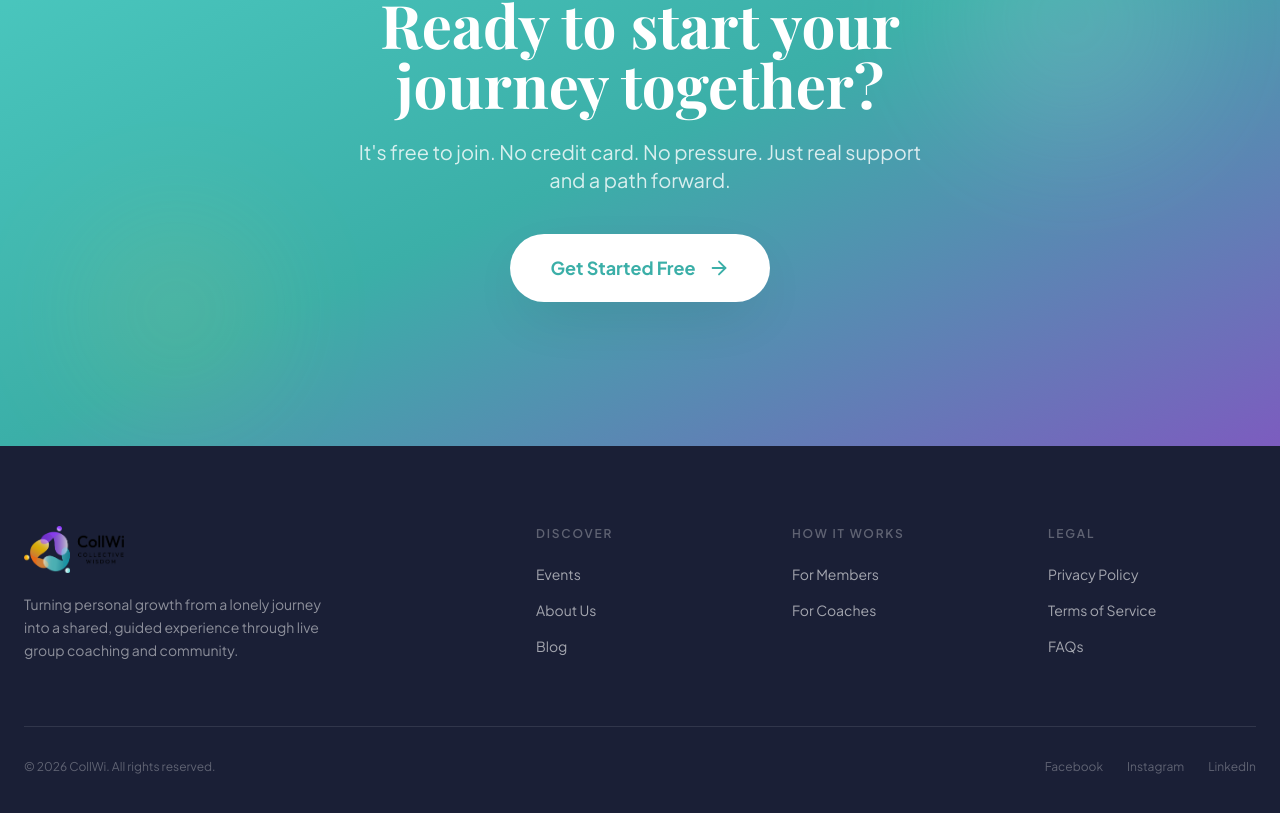
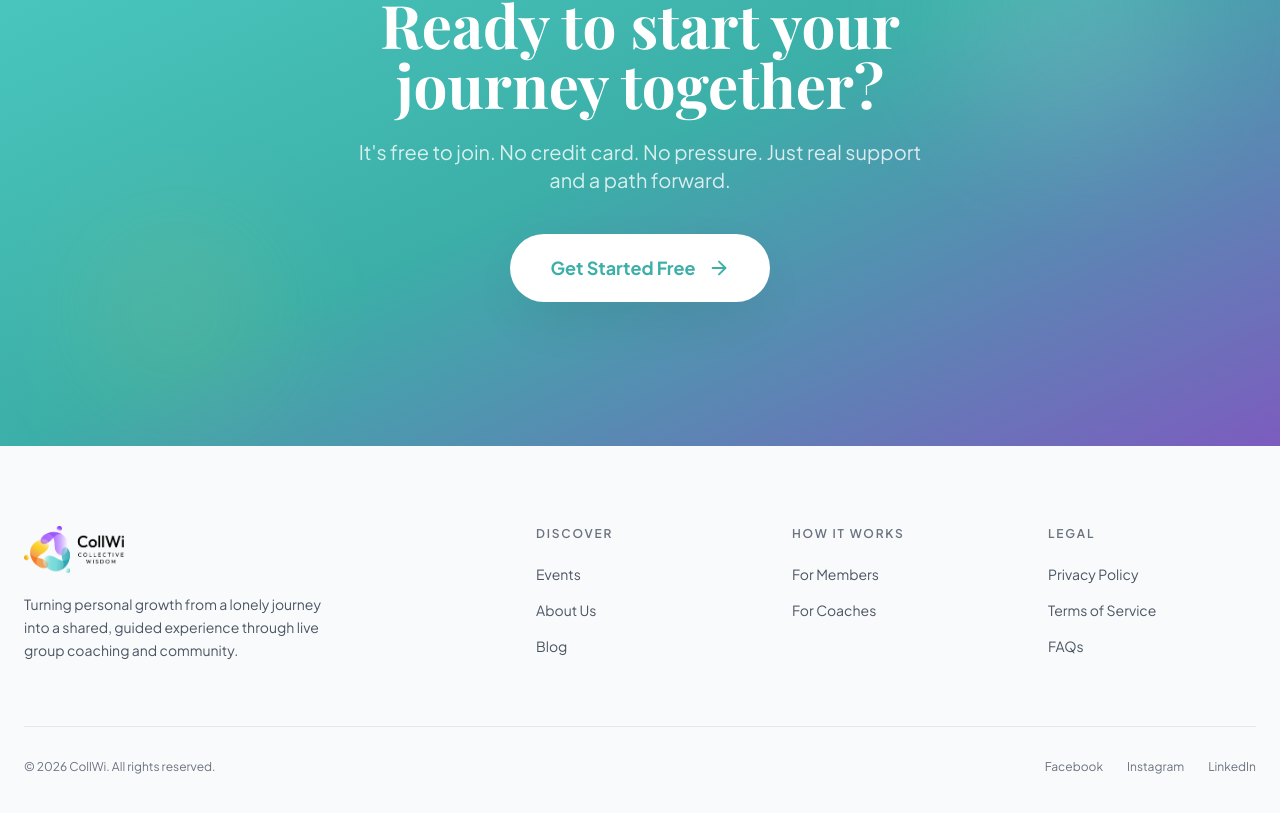
Before and after one commit to gaiaCollwi/collwi-landing, a Next.js app: page / in a window 1280 px wide. Shown: the part 5049-5862 px from the top of the page. Built offline with nearby package versions, Linux system fonts and the light colour scheme; a web font is replaced by a local one.

Commit message:
Change footer to light background so logo is visible

```diff
--- a/app/components/Footer.js
+++ b/app/components/Footer.js
@@ -19,7 +19,7 @@ const footerLinks = {
 
 export default function Footer() {
   return (
-    <footer className="bg-brand-navy text-white">
+    <footer className="bg-gray-50 text-gray-900">
       <div className="max-w-7xl mx-auto px-6 pt-20 pb-10">
         <div className="grid grid-cols-1 md:grid-cols-2 lg:grid-cols-5 gap-12 mb-16">
           {/* Brand */}
@@ -27,7 +27,7 @@ export default function Footer() {
             <div className="mb-5">
               <Logo size="default" />
             </div>
-            <p className="text-white/50 text-sm leading-relaxed max-w-xs">
+            <p className="text-gray-600 text-sm leading-relaxed max-w-xs">
               Turning personal growth from a lonely journey into a shared, guided
               experience through live group coaching and community.
             </p>
@@ -36,7 +36,7 @@ export default function Footer() {
           {/* Link columns */}
           {Object.entries(footerLinks).map(([heading, links]) => (
             <div key={heading}>
-              <h4 className="text-xs font-semibold tracking-[0.15em] uppercase text-white/30 mb-5">
+              <h4 className="text-xs font-semibold tracking-[0.15em] uppercase text-gray-500 mb-5">
                 {heading}
               </h4>
               <ul className="space-y-3">
@@ -44,7 +44,7 @@ export default function Footer() {
                   <li key={link.label}>
                     <a
                       href={link.href}
-                      className="text-sm text-white/60 hover:text-brand-teal transition-colors duration-200"
+                      className="text-sm text-gray-600 hover:text-brand-teal transition-colors duration-200"
                     >
                       {link.label}
                     </a>
@@ -56,8 +56,8 @@ export default function Footer() {
         </div>
 
         {/* Divider */}
-        <div className="border-t border-white/10 pt-8 flex flex-col md:flex-row items-center justify-between gap-4">
-          <p className="text-xs text-white/30">
+        <div className="border-t border-gray-200 pt-8 flex flex-col md:flex-row items-center justify-between gap-4">
+          <p className="text-xs text-gray-500">
             &copy; {new Date().getFullYear()} CollWi. All rights reserved.
           </p>
           <div className="flex items-center gap-6">
@@ -65,7 +65,7 @@ export default function Footer() {
               <a
                 key={platform}
                 href="#"
-                className="text-xs text-white/30 hover:text-white/60 transition-colors"
+                className="text-xs text-gray-500 hover:text-gray-700 transition-colors"
               >
                 {platform}
               </a>
```
